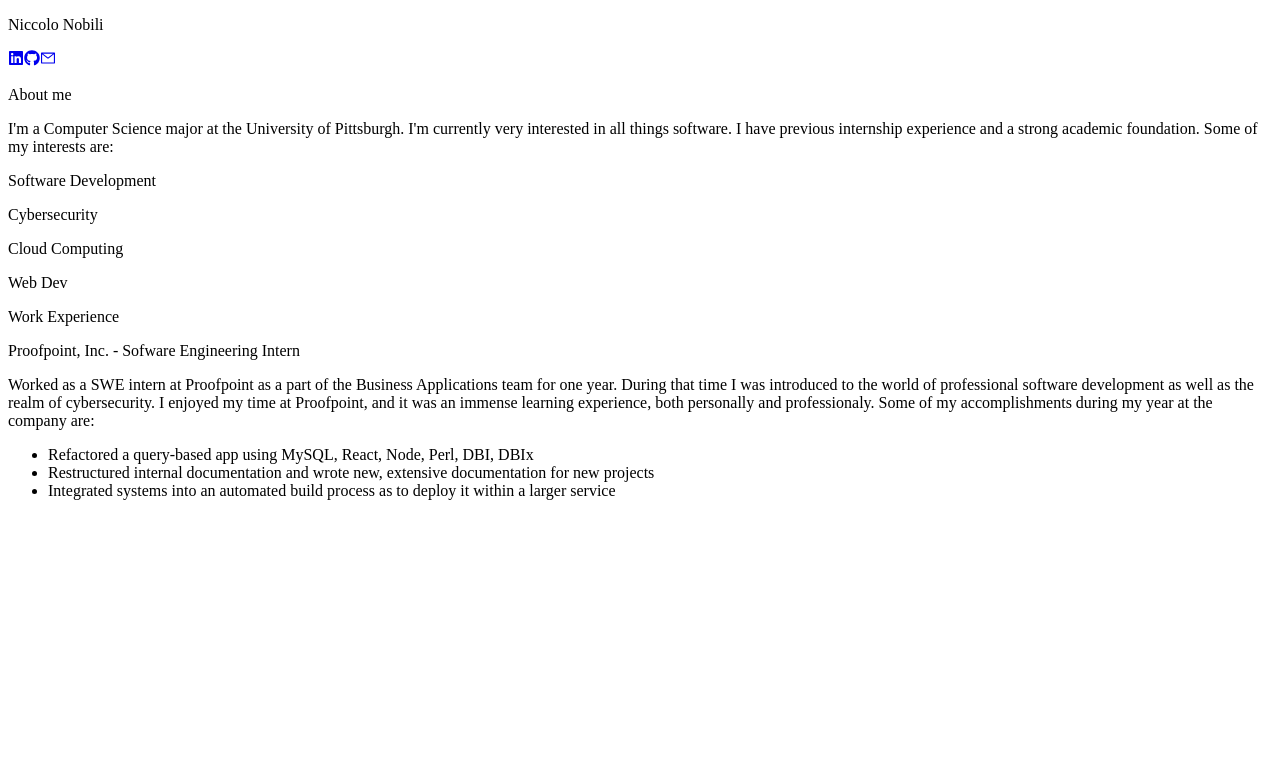
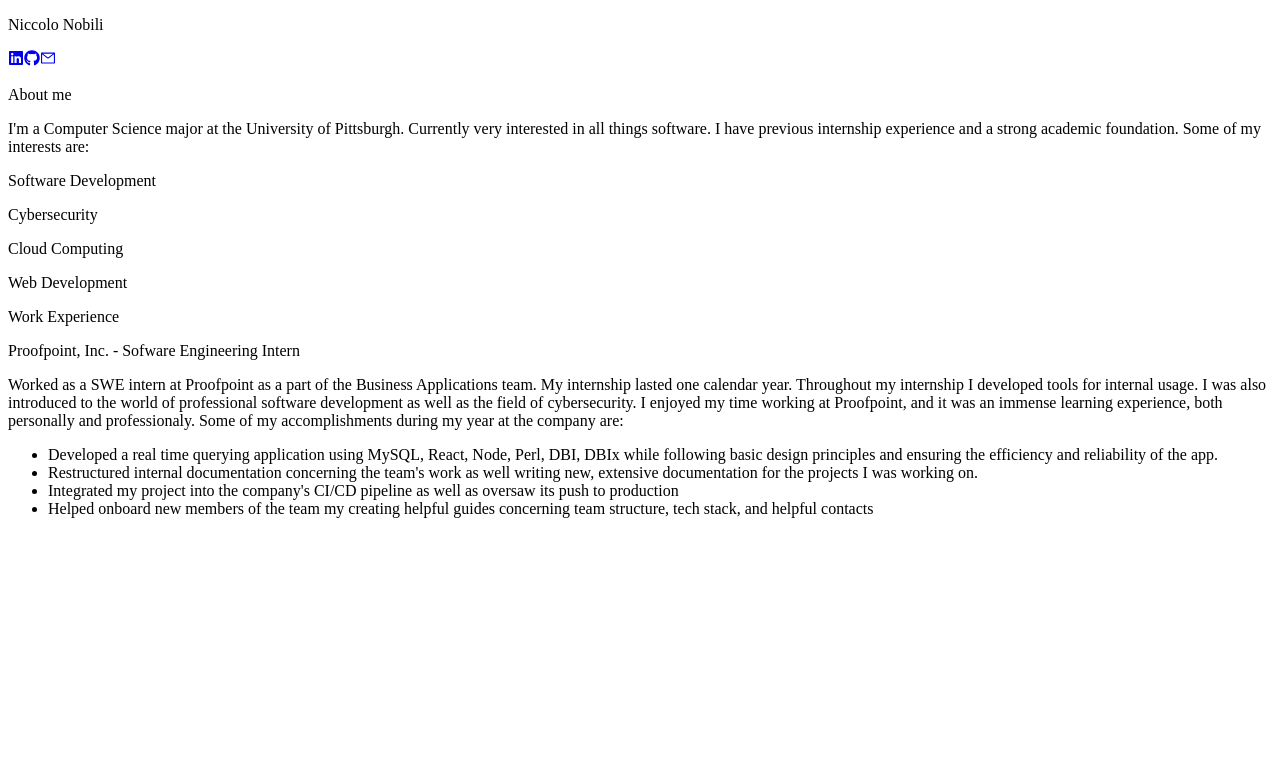
Before and after one commit to strobosco/personal-website, a Next.js app: page / in a window 1280 px wide. Shown: the top 773 px of the page. Built offline with nearby package versions, Linux system fonts and the light colour scheme.

Commit message:
Updated content

```diff
--- a/components/AboutMe.js
+++ b/components/AboutMe.js
@@ -3,16 +3,15 @@ const AboutMe = () => {
     <div className="section">
       <p className="heading">About me</p>
       <p>
-        I'm a Computer Science major at the University of Pittsburgh. I'm
-        currently very interested in all things software. I have previous
-        internship experience and a strong academic foundation. Some of my
-        interests are:
+        I'm a Computer Science major at the University of Pittsburgh. Currently
+        very interested in all things software. I have previous internship
+        experience and a strong academic foundation. Some of my interests are:
       </p>
       <div className="about-me-list">
         <p>Software Development</p>
         <p>Cybersecurity</p>
         <p>Cloud Computing</p>
-        <p>Web Dev</p>
+        <p>Web Development</p>
       </div>
     </div>
   );
--- a/components/Work.js
+++ b/components/Work.js
@@ -9,28 +9,34 @@ const Work = () => {
           </p>
           <p className="project-text">
             Worked as a SWE intern at Proofpoint as a part of the Business
-            Applications team for one year. During that time I was introduced to
-            the world of professional software development as well as the realm
-            of cybersecurity. I enjoyed my time at Proofpoint, and it was an
-            immense learning experience, both personally and professionaly. Some
-            of my accomplishments during my year at the company are:
+            Applications team. My internship lasted one calendar year.
+            Throughout my internship I developed tools for internal usage. I was
+            also introduced to the world of professional software development as
+            well as the field of cybersecurity. I enjoyed my time working at
+            Proofpoint, and it was an immense learning experience, both
+            personally and professionaly. Some of my accomplishments during my
+            year at the company are:
           </p>
-          <p className="project-tools">
-            <ul>
+          <ul className="project-tools">
             <li>
-                Refactored a query-based app using MySQL, React, Node, Perl,
-                DBI, DBIx
+              Developed a real time querying application using MySQL, React,
+              Node, Perl, DBI, DBIx while following basic design principles and
+              ensuring the efficiency and reliability of the app.
             </li>
             <li>
-                Restructured internal documentation and wrote new, extensive
-                documentation for new projects
+              Restructured internal documentation concerning the team's work as
+              well writing new, extensive documentation for the projects I was
+              working on.
             </li>
             <li>
-                Integrated systems into an automated build process as to deploy
-                it within a larger service
+              Integrated my project into the company's CI/CD pipeline as well as
+              oversaw its push to production
+            </li>
+            <li>
+              Helped onboard new members of the team my creating helpful guides
+              concerning team structure, tech stack, and helpful contacts
             </li>
           </ul>
-          </p>
         </div>
         <div className="button-div">
           <img
--- a/styles/_home.scss
+++ b/styles/_home.scss
@@ -50,6 +50,10 @@
       margin-right: auto;
       text-align: center;
       @include padding();
+      &:hover {
+        background-color: #282828;
+        border-radius: 3px;
+      }
     }
   }
 
@@ -63,6 +67,10 @@
     box-shadow: 0 4px 8px 0 rgba(0, 0, 0, 0.5);
     border-radius: 3px;
 
+    &:hover {
+      background-color: #282828;
+    }
+
     .project-description {
       width: 80%;
       @media (max-width: $breakpoint-phone) {
@@ -70,6 +78,11 @@
       }
       padding: 1.25rem;
       font-weight: 200;
+      background-color: inherit;
+
+      & > * {
+        background-color: inherit;
+      }
 
       .project-title {
         padding-bottom: 1rem;
@@ -82,9 +95,14 @@
       .project-tools {
         padding-top: 1rem;
         font-style: italic bold;
+
+        li {
+          background-color: inherit;
+        }
       }
     }
     .button-div {
+      background-color: inherit;
       align-self: center;
       margin-left: auto;
       margin-right: auto;
```
Also changed, not shown: images/homepage.png (deleted), 1 other file (tests, documents, lock files or other folders). Lines whose indentation alone changed are shown as unchanged.
